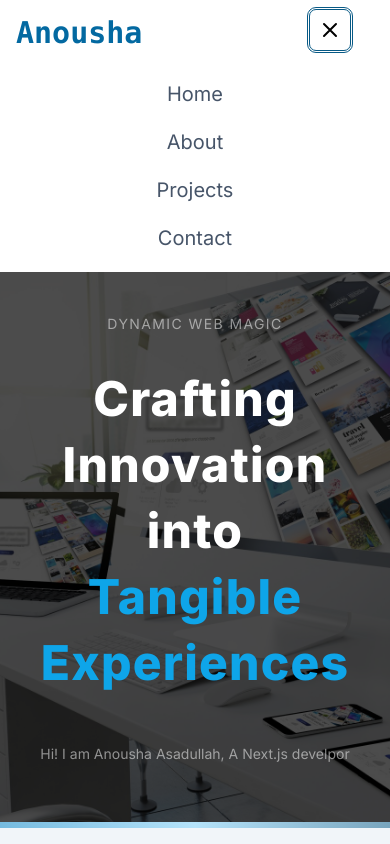
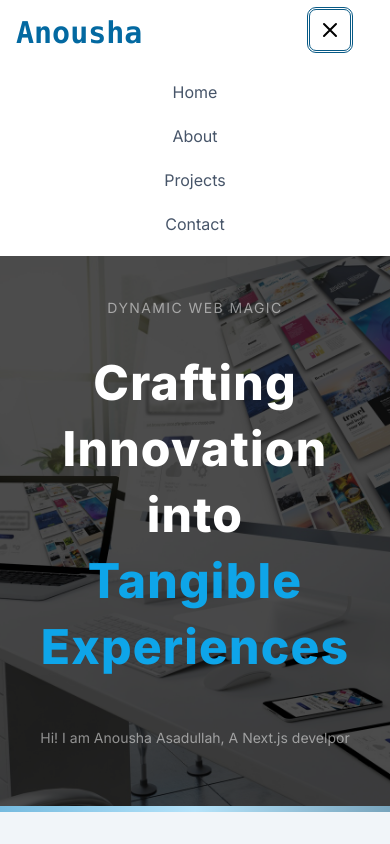
Before and after one commit to Anousha1846/My-Portfolio-Website, a Next.js app: page / in a window 390 px wide. Both pictures are taken after a click on the button 330 px from the left and 30 px from the top of the page. Shown: the top 844 px of the page. Built offline with nearby package versions, Linux system fonts and the light colour scheme.

Commit message:
Update MyNavbar.tsx

```diff
--- a/src/components/custum/MyNavbar.tsx
+++ b/src/components/custum/MyNavbar.tsx
@@ -109,26 +109,26 @@ const MyNav = () => {
             <div className="px-2 pt-2 pb-3 mx-auto space-y-1 sm:px-3 ">
               <Link
                 href="/"
-                className=" hover:text-sky-600 mx-auto text-xl text-slate-600 block  hover:bg-slate-300
+                className=" hover:text-sky-600 mx-auto text-base text-slate-600 block  hover:bg-slate-300
                         rounded-lg p-2  "
               >
                 Home
               </Link>
               <Link
                 href="/about"
-                className="hover:text-sky-600 mx-auto  text-xl text-slate-600 block  rounded-lg p-2 hover:bg-slate-300 "
+                className="hover:text-sky-600 mx-auto  text-base text-slate-600 block  rounded-lg p-2 hover:bg-slate-300 "
               >
                 About
               </Link>
               <Link
                 href="/myProjects"
-                className="hover:text-sky-600 text-xl  text-slate-600 block rounded-lg p-2 hover:bg-slate-300"
+                className="hover:text-sky-600 text-base  text-slate-600 block rounded-lg p-2 hover:bg-slate-300"
               >
                 Projects
               </Link>
               <Link
                 href="/contact"
-                className="hover:text-sky-600  text-xl text-slate-600 block rounded-lg p-2 hover:bg-slate-300"
+                className="hover:text-sky-600  text-base text-slate-600 block rounded-lg p-2 hover:bg-slate-300"
               >
                 Contact
               </Link>
```
